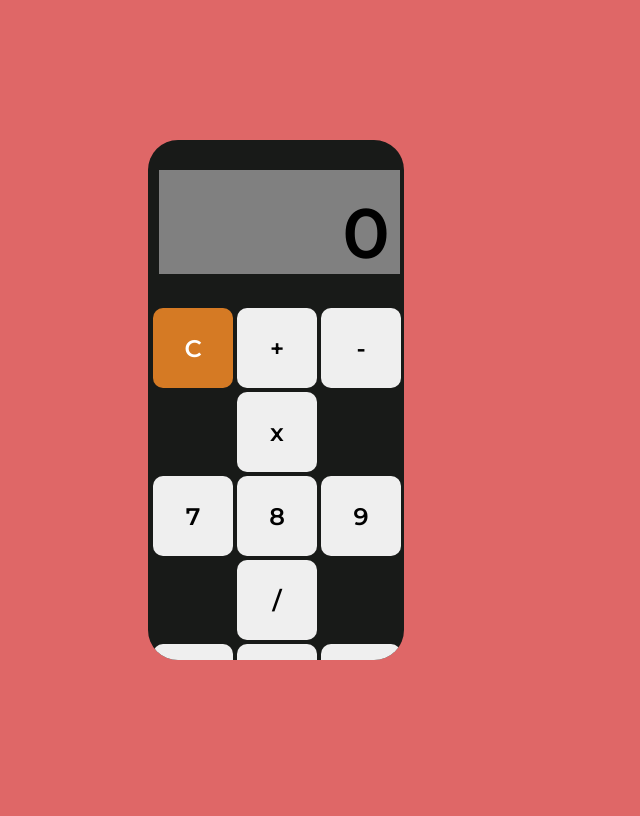
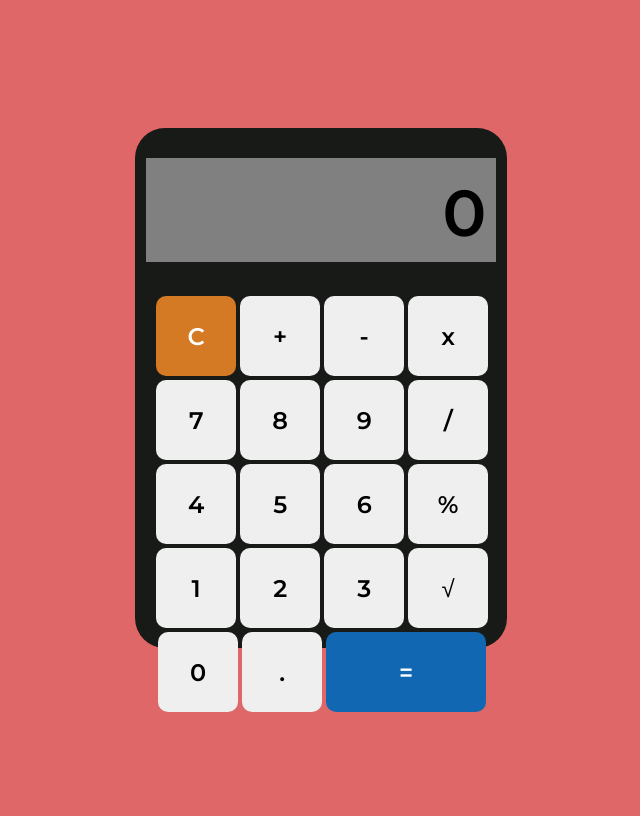
Before and after one commit to Mctias/Simple-Calculator, a plain HTML site: page index.html in a window 1280 px wide. Shown: the whole page, without its empty margins (364-1004 px from the left). Drawn offline with Linux system fonts and the light colour scheme.

Commit message:
Now works better for different resolutions

```diff
--- a/app.css
+++ b/app.css
@@ -1,28 +1,31 @@
 body{
     background-color: #df6767;
+    height: 100vh;
+    display: flex;
+    align-items: center;
+    justify-content: center;
 }
 
 .calculator{
     background-color: #181A18 ;
     position: absolute;
-    display: block;
-    height: 65%;
-    width: 20%;
-    left: 50%;
-    top: 50%;
-    -webkit-transform: translate(-50%, -50%);
-    transform: translate(-50%, -50%);
-    overflow: hidden;
+    height: 65vh;
+    min-width: 350px;
+    left: 39vw;
+    top: 10vw;
     border-radius: 30px;
 }
 
 #screen{
     background-color: grey;
     height: 20%;
-    width: 94%;
+    min-width: 350px;
     margin: 11px;
     margin-top: 30px;
     position: relative;
+    display: flex;
+    align-items: center;
+    justify-content: flex-end;
 }
 
 .button-panel{
@@ -39,9 +42,6 @@ body{
 button{
     width:80px;
     height: 80px;
-    display:inline-block;
-    overflow: auto;
-    white-space: nowrap;
     margin:2px auto;
     border-radius: 10px;
     font-size: 24px;
@@ -77,6 +77,6 @@ button:hover{
     z-index: 999;
     right: 10px;
     top: -50px;
-    font-size: 70px;
+    font-size: 65px;
     font-family: 'Montserrat', sans-serif;
 }
--- a/app.js
+++ b/app.js
@@ -12,7 +12,7 @@ function numberClick(value)
         document.getElementById('result').innerHTML='';
 
     //So that we don't go outside of the div
-    if(!firstNumber && screenResult.toString().length >= 8)
+    if(!firstNumber && screenResult.toString().length >= 7)
         return;
 
     firstNumber = false;
@@ -43,6 +43,10 @@ function operandClick(operation)
     //The next number will be the first in the sequence
     firstNumber = true;
 
+    if(savedNumber.toString().length > 7)
+    {
+        savedNumber = savedNumber.toExponential(3);
+    }
     document.getElementById('result').innerHTML = savedNumber;
 
 }
@@ -69,7 +73,7 @@ function equalsClick()
     else if(state == 'justCalced' || state == 'calculating')
         return;
 
-    if(result.toString().length >= 8)
+    if(result.toString().length >= 7)
     {
         result = result.toExponential(3);
     }
```
Also changed, not shown: README.md.
